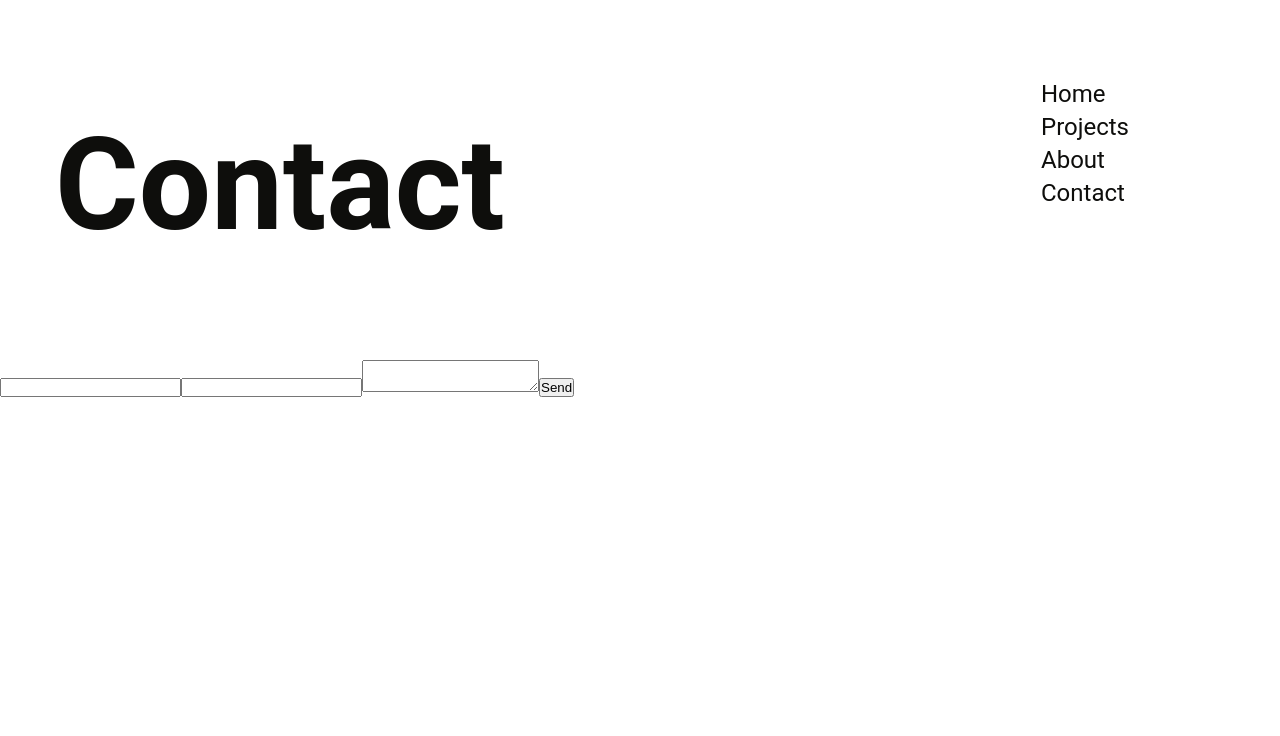
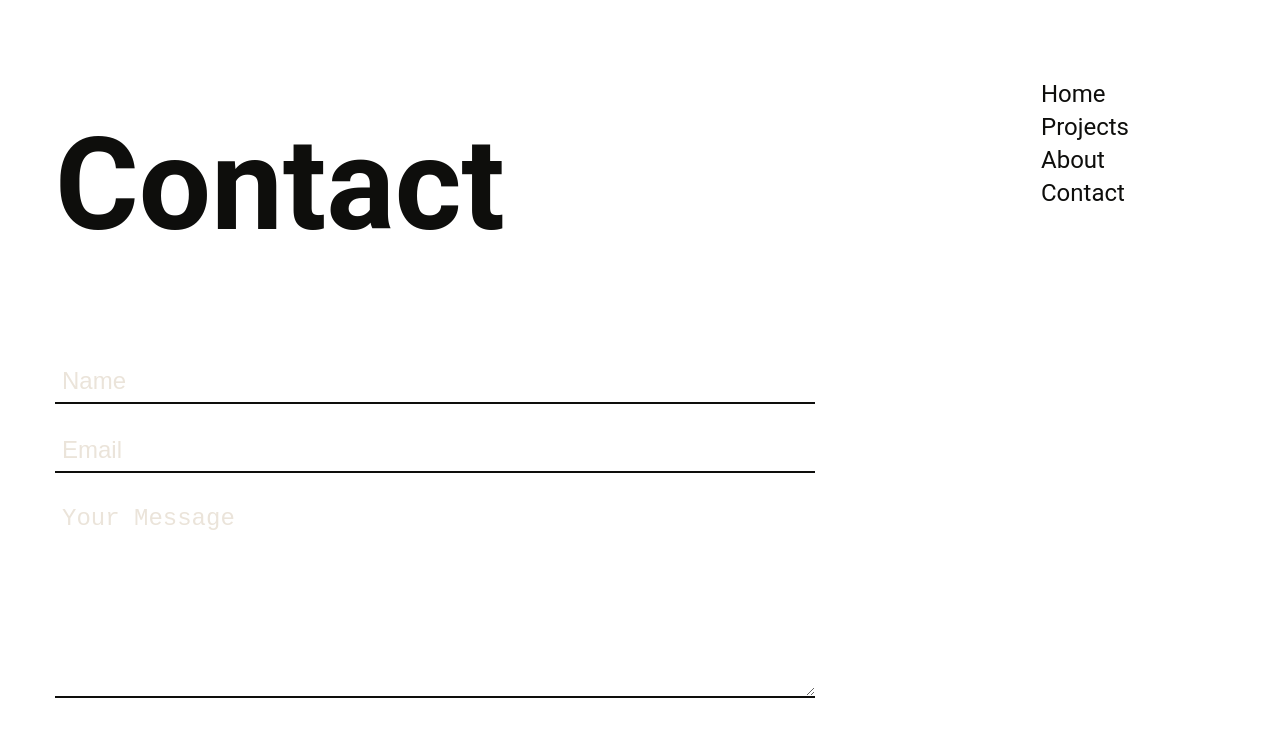
Before and after one commit to LucDictus/portfolio, a React (Create React App) app: page /contact in a window 1280 px wide. Shown: the top 736 px of the page. Built offline with nearby package versions, Linux system fonts and the light colour scheme; the HTML template or start-up script is replaced by a standard one.

Commit message:
contact form desktop

```diff
--- a/package.json
+++ b/package.json
@@ -15,6 +15,7 @@
     "react-scripts": "5.0.1",
     "semantic-ui-css": "^2.5.0",
     "semantic-ui-react": "^2.1.5",
+    "sweetalert": "^2.1.2",
     "sweetalert2": "^11.10.5",
     "web-vitals": "^2.1.4"
   },
--- a/src/components/Contact/Contact.css
+++ b/src/components/Contact/Contact.css
@@ -16,15 +16,32 @@
     font-size: 128px;
     animation: fade-in 1s ease-in-out forwards;
 }
-.Contact-projects-container {
-    display: flex;
-    flex-wrap: wrap;
+
+.Contact-main-container {
+    padding: 0 165px 0 55px;
 }
-.Contact-project-container {
-    width: 50%;
-    position: relative;
-    aspect-ratio: 1; /* 1:1 aspect ratio */
-    border: 1px solid #0E0E0C;
+
+input[type="text"], input[type="email"], textarea{
+    width: 100%;
+    border: none;
+    border-bottom: #0E0E0C 2px solid;
+    font-size: 24px;
+    padding: 7px;
+    margin-bottom: 25px;
+}
+textarea {
+    height: 200px;
+}
+::placeholder {
+    color: #EBE4DA;
+}
+input[type="submit"] {
+    background: none;
+    border: none;
+    color: #0E0E0C;
+    font-size: 48px;
+    cursor: pointer;
+    transition: 0.3s;
 }
 
 @media only screen and (max-width: 1100px) {
@@ -50,28 +67,5 @@
         animation: fade-in 1s ease-in-out forwards;
     }
 
-    .Contact-projects-container {
-        width: 100%;
-        display: flex;
-        flex-direction: column;
-    }
-    .Contact-project-container {
-        position: relative;
-        width: 100%;
-        height: 550px;
-        padding: 25px;
-        border: 1px solid #0E0E0C;
-    }
-    .Contact-project-created {
-        color: #D7D6D4;
-        font-size: 24px;
-        position: absolute;
-        bottom: 60px;
-    }
-    .Contact-project-title {
-        color: #0E0E0C;
-        font-size: 32px;
-        position: absolute;
-        bottom: 25px;
-    }
+
 }
--- a/src/components/Contact/Contact.js
+++ b/src/components/Contact/Contact.js
@@ -1,7 +1,70 @@
-import React from 'react';
+import React, { useState, useEffect, useRef } from 'react';
+import { gsap } from 'gsap';
 import './Contact.css';
+import swal from 'sweetalert';
 
 function Contact() {
+  const [name, setName] = useState('');
+  const [email, setEmail] = useState('');
+  const [message, setMessage] = useState('');
+  const [isSubmitVisible, setIsSubmitVisible] = useState(false);
+
+  const submitButtonRef = useRef(null);
+
+  useEffect(() => {
+    if (isSubmitVisible) {
+      gsap.from(submitButtonRef.current, {
+        x: -50,
+        opacity: 0,
+        duration: 1.5,
+        ease: 'power3.out',
+      });
+    }
+  }, [isSubmitVisible]);
+
+  const handleInputChange = (e) => {
+    const { name, value } = e.target;
+
+    if (name === 'user_name') setName(value);
+    if (name === 'user_email') setEmail(value);
+    if (name === 'message') setMessage(value);
+
+    if (name && email && message) {
+      setIsSubmitVisible(true);
+    } else {
+      setIsSubmitVisible(false);
+    }
+  };
+
+  const handleSubmit = async (e) => {
+    e.preventDefault();
+
+    // Formspree endpoint for your form
+    const endpoint = 'https://formspree.io/f/your-form-id';
+
+    try {
+      const response = await fetch(endpoint, {
+        method: 'POST',
+        headers: {
+          'Content-Type': 'application/json',
+        },
+        body: JSON.stringify({
+          name,
+          email,
+          message,
+        }),
+      });
+
+      if (response.ok) {
+        swal("Goed gedaan!", "Bericht succesvol verzonden!", "success");
+      } else {
+        swal("Helaas!", "Het verzenden van het bericht is mislukt. Probeer het later opnieuw.", "error");
+      }
+    } catch (error) {
+      console.error('Fout bij het verzenden van het bericht:', error);
+      swal("Helaas!", "Er is een fout opgetreden tijdens het verzenden van het bericht. Probeer het later opnieuw.", "error");
+    }
+  };
 
   return (
     <div className="Contact-container">
@@ -14,16 +77,17 @@ function Contact() {
       </div>
 
       <div className="Contact-main-container">
-        <form id="contact-form">
-          <input type="hidden" name="contact_number" />
+        <form id="contact-form" onSubmit={handleSubmit}>
+          <input type="hidden" name="_subject" value="New submission from your website!" />
+          <input type="hidden" name="_next" value="https://your-website.com/thank-you" />
 
-          <input type="text" name="user_name" />
+          <input type="text" name="user_name" placeholder='Name' value={name} onChange={handleInputChange} />
 
-          <input type="email" name="user_email" />
+          <input type="email" name="user_email" placeholder='Email' value={email} onChange={handleInputChange} />
 
-          <textarea name="message" />
+          <textarea name="message" placeholder='Your Message' value={message} onChange={handleInputChange} />
 
-          <input type="submit" value="Send" />
+          {isSubmitVisible && <input ref={submitButtonRef} type="submit" value="Send" />}
         </form>
       </div>
     </div>
```
Also changed, not shown: 1 other file (tests, documents, lock files or other folders).
